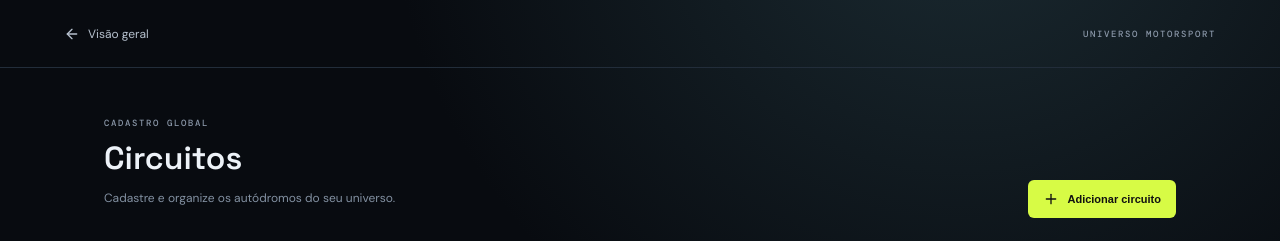
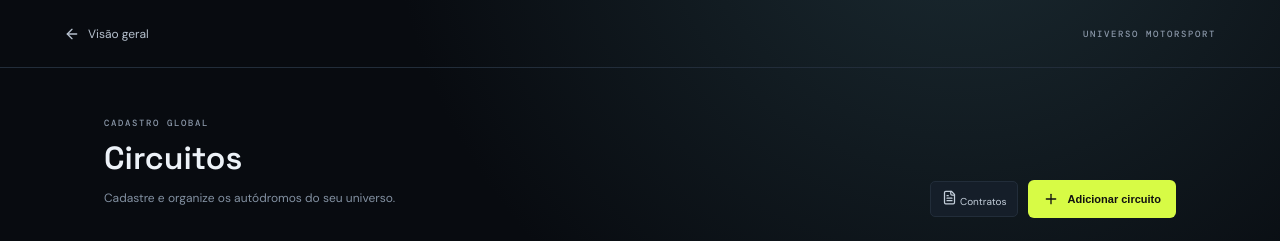
Before and after one commit to geoprix0-coder/geoprix-motorsport, a Next.js app: page /circuits in a window 1280 px wide. Shown: the top 241 px of the page. Built offline with nearby package versions, Linux system fonts and the light colour scheme.

Commit message:
Add circuit contracts entry points

```diff
--- a/src/app/circuits/page.tsx
+++ b/src/app/circuits/page.tsx
@@ -1,6 +1,6 @@
 "use client";
 import { useEffect, useState } from "react";
-import { ArrowLeft, Flag, Plus, Save, Trash2, MapPin, Route, Pencil } from "lucide-react";
+import { ArrowLeft, Flag, Plus, Save, Trash2, MapPin, Route, Pencil, FileText } from "lucide-react";
 import type { Circuit } from "@/lib/types";
 const basePath=process.env.NODE_ENV==="production"?"/geoprix-motorsport":"";
 type CircuitForm=Omit<Circuit,"id"|"layouts">&{layoutsText:string};
@@ -19,12 +19,12 @@ export default function CircuitsPage(){
  setCircuits(old=>editing?old.map(c=>c.id===editing?item:c):[...old,item]);setEditing(null);setForm(blankForm());setNotice("Circuito salvo neste navegador.");}
  const field=(label:string,key:keyof CircuitForm,placeholder="",type="text")=><label>{label}<input type={type} value={form[key]===null?"":String(form[key])} placeholder={placeholder} onChange={e=>update(key,(type==="number"?(e.target.value===""?null:Number(e.target.value)):e.target.value) as never)}/></label>;
  return <main className="manager-shell"><header className="manager-top"><a className="back-link" href={basePath+"/"}><ArrowLeft size={16}/> Visão geral</a><span className="eyebrow">UNIVERSO MOTORSPORT</span></header><div className="manager-content">
- <div className="manager-heading"><div><span className="eyebrow">CADASTRO GLOBAL</span><h1>Circuitos</h1><p>Cadastre e organize os autódromos do seu universo.</p></div><button className="action-button" onClick={startNew}><Plus size={16}/> Adicionar circuito</button></div>
+ <div className="manager-heading"><div><span className="eyebrow">CADASTRO GLOBAL</span><h1>Circuitos</h1><p>Cadastre e organize os autódromos do seu universo.</p></div><div className="calendar-heading-actions"><a className="quiet-button circuit-contract-link" href={basePath+"/circuits/contracts"}><FileText size={15}/> Contratos</a><button className="action-button" onClick={startNew}><Plus size={16}/> Adicionar circuito</button></div></div>
  <section className="manager-stats"><div><Flag/><b>{circuits.length}</b><small>Circuitos cadastrados</small></div><div><MapPin/><b>{circuits.filter(c=>c.status==="active").length}</b><small>Circuitos ativos</small></div></section>
  {notice&&notice!=="FORM"&&<p className="notice">{notice}</p>}
  {notice==="FORM"&&<section className="editor-card"><div className="editor-heading"><div><span className="eyebrow">FICHA DO AUTÓDROMO</span><h2>{editing?"Editar circuito":"Novo circuito"}</h2></div><button className="quiet-button" onClick={()=>{setEditing(null);setForm(blankForm());setNotice("")}}>Fechar</button></div>
  <div className="form-grid">{field("Nome oficial","name","Ex.: Autódromo de Interlagos")}{field("País","country","País")}{field("Extensão (km)","lengthKm","Ex.: 4.309","number")}{<label>Grau<select value={form.grade} onChange={e=>update("grade",Number(e.target.value) as CircuitForm["grade"])}>{[1,2,3,4,5,6].map(n=><option key={n} value={n}>Grau {n}</option>)}</select></label>}{<label>Largura da pista<select value={form.width} onChange={e=>update("width",e.target.value as CircuitForm["width"])}>{widths.map(([v,l])=><option key={v} value={v}>{l}</option>)}</select></label>}{<label>Situação<select value={form.status} onChange={e=>update("status",e.target.value as CircuitForm["status"])}>{statuses.map(([v,l])=><option key={v} value={v}>{l}</option>)}</select></label>}{field("Configurações / layouts","layoutsText","Ex.: Principal, GP, Anel externo")}</div>
  <div className="editor-actions"><small>Separe as configurações de pista por vírgulas.</small><button className="action-button" onClick={save}><Save size={16}/> Salvar circuito</button></div></section>}
- <section className="team-list"><div className="list-heading"><h2>Autódromos cadastrados</h2><span>{circuits.length} circuitos</span></div>{!ready?<p>Carregando...</p>:circuits.length===0?<div className="empty-state"><Flag size={28}/><b>Nenhum circuito cadastrado</b><span>Adicione o primeiro autódromo ao universo.</span></div>:circuits.map(c=><article className="circuit-row" key={c.id}><div className="circuit-symbol"><Route size={19}/></div><div className="circuit-info"><b>{c.name}</b><small>{c.country}</small><div className="circuit-tags"><span>{c.lengthKm?c.lengthKm+" km":"Extensão não informada"}</span><span>{c.width}</span><span>Grau {c.grade}</span><span>{c.layouts.length} layouts</span><span>{statuses.find(([v])=>v===c.status)?.[1]}</span></div></div><button className="quiet-button" onClick={()=>startEdit(c)}><Pencil size={13}/> Editar</button><button className="icon-button" aria-label="Excluir circuito" onClick={()=>{if(confirm("Excluir este circuito?"))setCircuits(old=>old.filter(x=>x.id!==c.id))}}><Trash2 size={15}/></button></article>)}</section>
+ <section className="team-list"><div className="list-heading"><h2>Autódromos cadastrados</h2><span>{circuits.length} circuitos</span></div>{!ready?<p>Carregando...</p>:circuits.length===0?<div className="empty-state"><Flag size={28}/><b>Nenhum circuito cadastrado</b><span>Adicione o primeiro autódromo ao universo.</span></div>:circuits.map(c=><article className="circuit-row" key={c.id}><div className="circuit-symbol"><Route size={19}/></div><div className="circuit-info"><b>{c.name}</b><small>{c.country}</small><div className="circuit-tags"><span>{c.lengthKm?c.lengthKm+" km":"Extensão não informada"}</span><span>{c.width}</span><span>Grau {c.grade}</span><span>{c.layouts.length} layouts</span><span>{statuses.find(([v])=>v===c.status)?.[1]}</span></div></div><a className="quiet-button circuit-contract-link" href={basePath+"/circuits/contracts"}>Contratos</a><button className="quiet-button" onClick={()=>startEdit(c)}><Pencil size={13}/> Editar</button><button className="icon-button" aria-label="Excluir circuito" onClick={()=>{if(confirm("Excluir este circuito?"))setCircuits(old=>old.filter(x=>x.id!==c.id))}}><Trash2 size={15}/></button></article>)}</section>
  <p className="storage-note">Os circuitos ficam salvos localmente neste navegador. O cadastro global compartilhado entre dispositivos será desenvolvido quando o sistema tiver banco de dados.</p></div></main>;
 }
```
